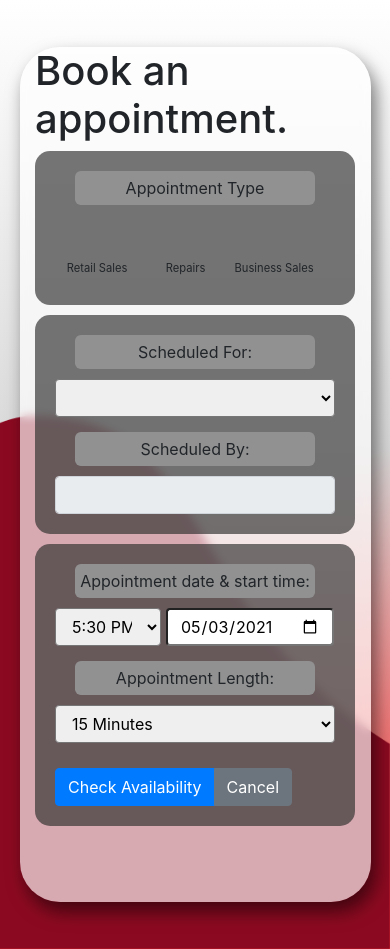
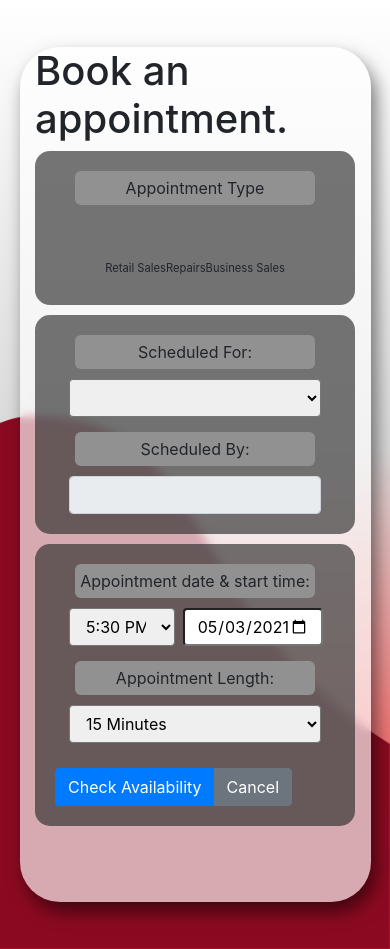
Before and after one commit to colm0neill/Operation-Water-Strider, a Node project: template views/appointments.hbs in a window 390 px wide. Run offline with Node 20 templates, Linux system fonts and the light colour scheme; the template is opened without the code that fills it, so the values that code supplies are empty; some libraries are stand-ins or nearby versions.

Commit message:
Optimization done to Appointments.
Scroll spy added for when page returns results from appointment check.

Css updated to be more responsive:
Radio buttons update for all views.
Inputs updated for mobile to be aligned in the center of the labels.

```diff
--- a/app.js
+++ b/app.js
@@ -1,4 +1,4 @@
-// Licensed under the MIT License.
+
 
 var createError = require('http-errors');
 var express = require('express');
--- a/public/stylesheets/style.css
+++ b/public/stylesheets/style.css
@@ -9,6 +9,7 @@
 font-family:helvetica;
 height:100%;
 margin:0;
+
 
 }
 
@@ -883,6 +884,9 @@
   border-radius:.25rem;
 }
 
+.appointmentForm label{
+  width:100%;
+}
 
 #time{
   width:38%;
@@ -930,8 +934,15 @@
 }
 
  .radio{
-  width:7em;
-
+   width:100%;
+  max-width:8vw;
+  font-size: 1.2vw;
+}
+
+.radioContainer{
+  display:flex;
+  align-content: center;
+  justify-content: center;
 }
 
 #retailSales {
@@ -1153,6 +1164,11 @@
 .navbar-nav .show{
   flex-direction: row;
 }
+
+.navbar-light .navbar-toggler {
+  border:none;
+}
+
 .two{
   height:100%;
 }
@@ -1442,6 +1458,11 @@
 .appointmentView{
   width:100%;
 }
+
+.appointmentForm label{
+  width:auto;
+}
+
 .form-group input[type="radio"]{
   width:10.2vw;
   height:10.2vw;
@@ -1469,7 +1490,8 @@
 }
 
 .radio{
-  width: 7.5em;
+  width:100%;
+  max-width: 8.5em;
   vertical-align: top;
   font-size: .7rem;
 
@@ -1489,9 +1511,27 @@
   margin-top:10px;
 }
 
-
-element.style {
-}
+#colleagues, #schBy, #times{
+  max-width:90%;
+  display: flex;
+  margin-left: auto;
+  margin-right: auto;
+}
+
+#time{
+  max-width: 50%;
+  margin-left: 5%;
+  display: inline-block;
+  margin-right: 1%;
+}
+
+#dateTime{
+  max-width: 50%;
+  margin-right: auto;
+  display: inline-block;
+}
+
+
 .twoC.bookAtt {
     padding-left: 0px;
 }
@@ -1499,5 +1539,7 @@
     width: 100% !Important;
     padding: 0 0vw 0 0vw;
 }
+
+
   /* -----------------------Appoinments Page End----------------------- */
 }
--- a/public/wsAppointments.js
+++ b/public/wsAppointments.js
@@ -1,4 +1,16 @@
+if(window.innerWidth <= 600){
 
+  if(document.body.contains(document.getElementById('appointmentForm'))){
+
+    document.getElementById("appointmentForm").scrollIntoView({behavior:"smooth"});
+
+    if(navigator.userAgent.indexOf("Safari") != -1)
+    {
+      location.href = '#appointmentForm';
+    }
+}
+
+}
 
 function showRelCollegues(type){
 
@@ -12,10 +24,8 @@
     for(var i = 0; i< employees.length; i++){
         var x = employees.options[i].text;
         var str = x.includes(type);
-       // console.log("compare "+x+" to "+type);
-       // console.log(str);
+
         if(str == false){
-           // console.log("its false");
             rem += i;
         }
         else(add+=i);
@@ -76,7 +86,6 @@
     break;
 }
 
-console.log(h);
 var currentTimeSuggestion;
 
 if((h>9)&&(h<18)){
--- a/routes/index.js
+++ b/routes/index.js
@@ -1,5 +1,3 @@
-// Licensed under the MIT License.
-
 // <IndexRouterSnippet>
 var express = require('express');
 var router = express.Router();
--- a/tokens.js
+++ b/tokens.js
@@ -1,5 +1,3 @@
-// Licensed under the MIT License.
-
 // <TokensSnippet>
 module.exports = {
   getAccessToken: async function(req) {
--- a/views/appointments.hbs
+++ b/views/appointments.hbs
@@ -1,4 +1,4 @@
-<script src="/wsAppointments.js"></script>
+<script src="/wsAppointments.js" defer></script>
 
 
 
@@ -136,7 +136,7 @@
         {{!-- <h3 id="bookCon">Booking Confirmation</h3> --}}
         {{#if this.availability}}
 
-        <form class="appointmentForm appForm2" action="./getAppointmentDet/createAppointment" method="post">
+        <form class="appointmentForm appForm2" id="appointmentForm" action="./getAppointmentDet/createAppointment" method="post">
 
             <span>
                 <h4>This Appointment is: <span class="true">Available</span></h4>
--- a/views/index.hbs
+++ b/views/index.hbs
@@ -1,5 +1,3 @@
-{{!-- Licensed under the MIT License. --}}
-
 {{#if user}}
 
 
```
Also changed, not shown: routes/calendar - Copy.js (deleted, +0 -151 lines).
